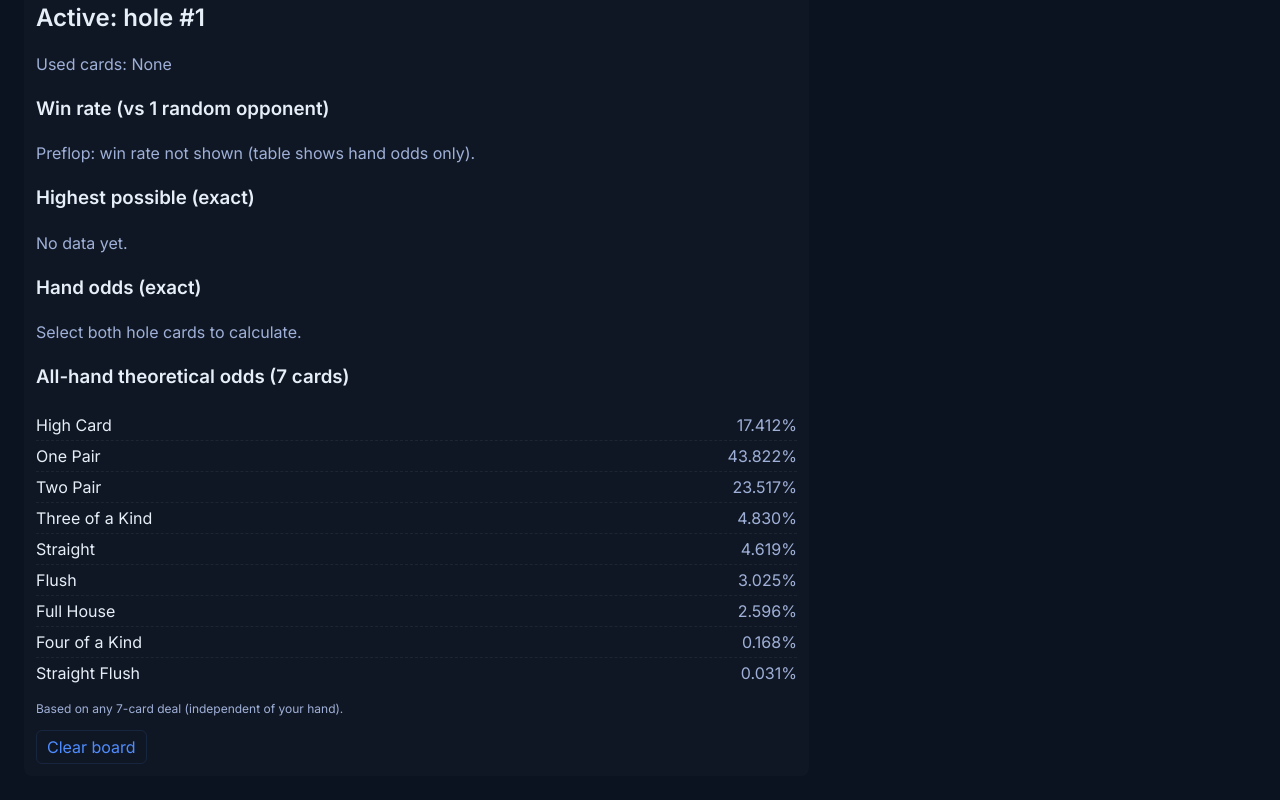
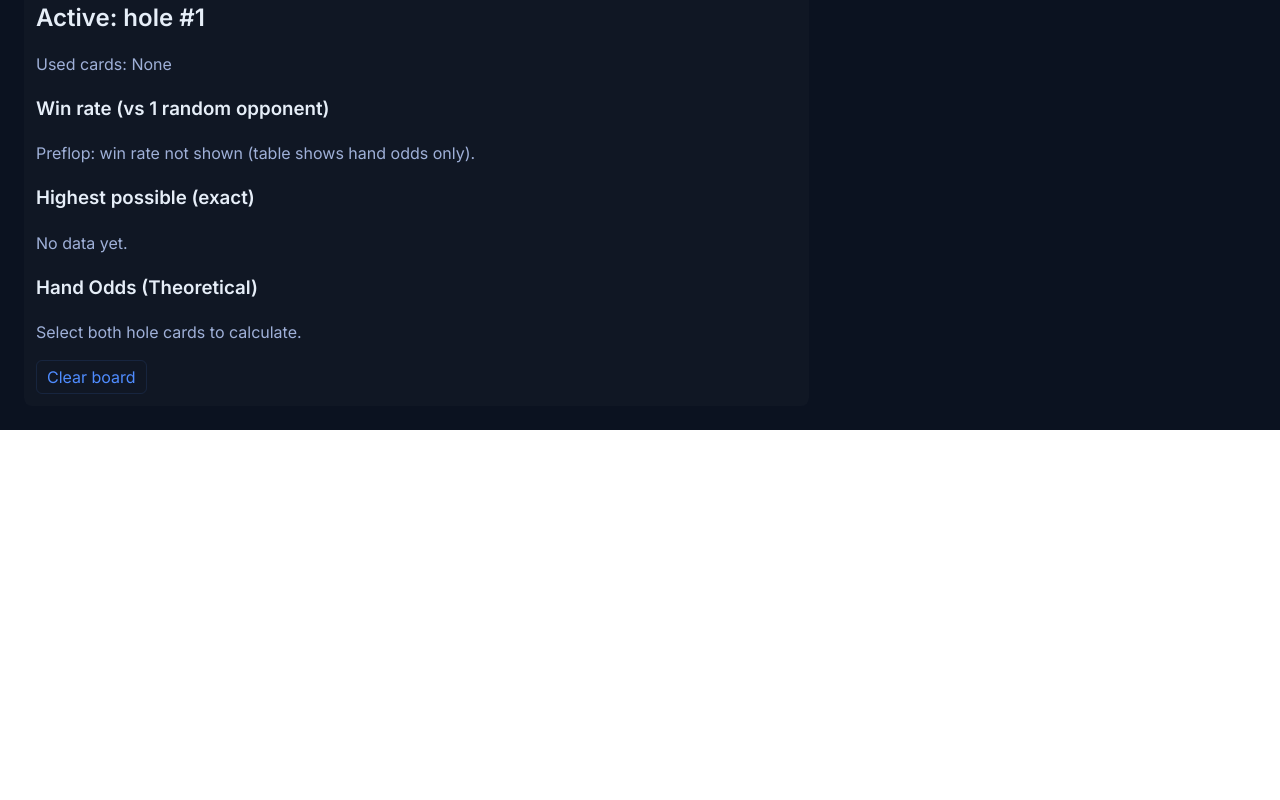
Before and after one commit to him1231/poker-probability-calculator, a React (Vite) app: page / in a window 1280 px wide. Shown: the part 611-1411 px from the top of the page. After the commit the page ends 1041 px from the top, so only its background shows below. Built offline with nearby package versions, Linux system fonts and the light colour scheme.

Commit message:
Remove theoretical odds section

```diff
--- a/src/App.jsx
+++ b/src/App.jsx
@@ -258,7 +258,7 @@ export default function App(){
           </div>
 
           <div className="hand-prob">
-            <h3>Hand odds {calc.source==='preflop' ? '(lookup)' : '(exact)'}</h3>
+            <h3>Hand Odds (Theoretical)</h3>
             {calc.loading ? (
               <p className="muted">Calculating...</p>
             ) : !odds ? (
@@ -280,20 +280,6 @@ export default function App(){
             )}
           </div>
 
-          {isPreflop && (
-            <div className="theory-prob">
-              <h3>All-hand theoretical odds (7 cards)</h3>
-              <ul>
-                {HAND_ORDER.map(name => (
-                  <li key={name}>
-                    <span>{name}</span>
-                    <span className="pct">{(THEORETICAL_7CARD[name]*100).toFixed(3)}%</span>
-                  </li>
-                ))}
-              </ul>
-              <p className="muted small">Based on any 7-card deal (independent of your hand).</p>
-            </div>
-          )}
 
           <div className="actions">
             <button onClick={clearAll}>Clear board</button>
```
